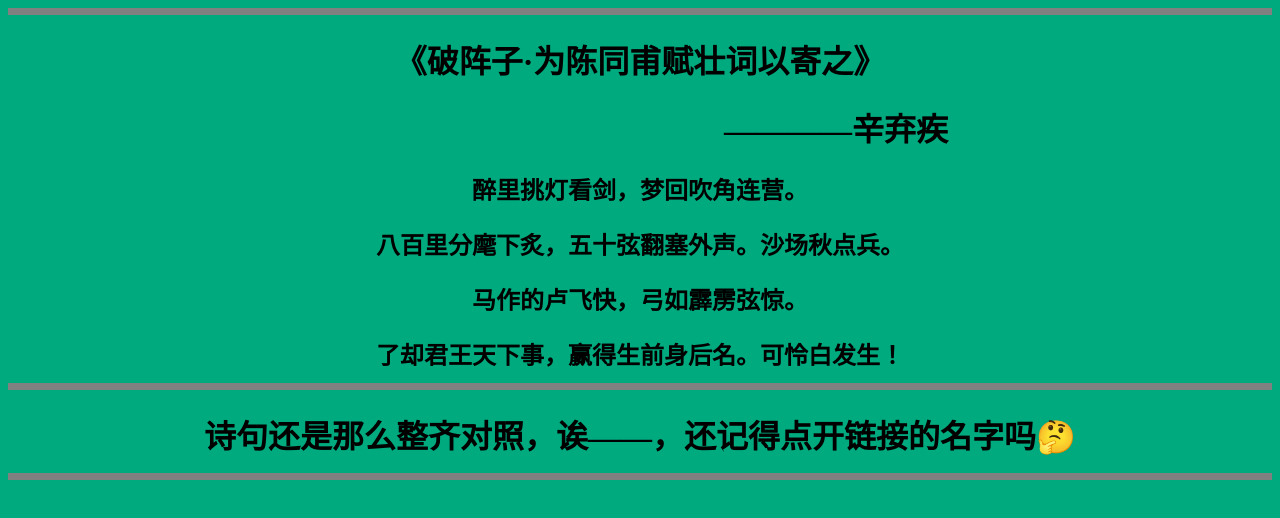
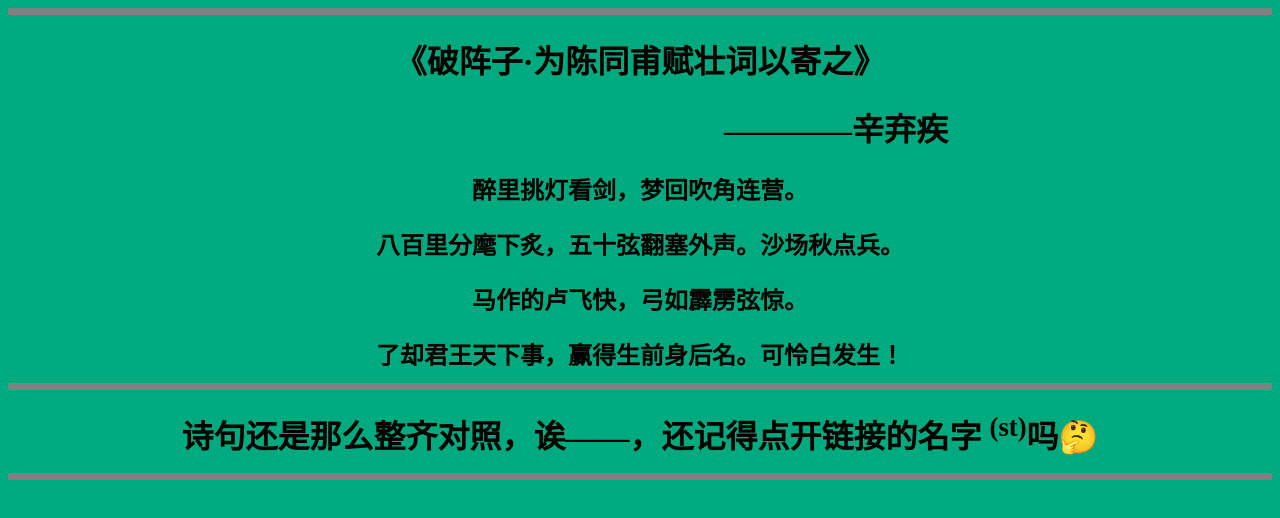
Before and after one commit to 10strive9/78, a plain HTML site: page dream.html in a window 1280 px wide. Drawn offline with Linux system fonts and the light colour scheme.

Commit message:
Update dream.html

```diff
--- a/dream.html
+++ b/dream.html
@@ -16,7 +16,7 @@
 <h2>马作的卢飞快，弓如霹雳弦惊。
 <h2>了却君王天下事，赢得生前身后名。可怜白发生！
 	<hr  size="7px" noshade=true />
- <h1 style="font-family:华文彩云;" >诗句还是那么整齐对照，诶——，还记得点开链接的名字吗🤔
+ <h1 style="font-family:华文彩云;" >诗句还是那么整齐对照，诶——，还记得点开链接的名字 <sup>(st)</sup>吗🤔
 		<hr  size="7px" noshade=true />
 
 
```
